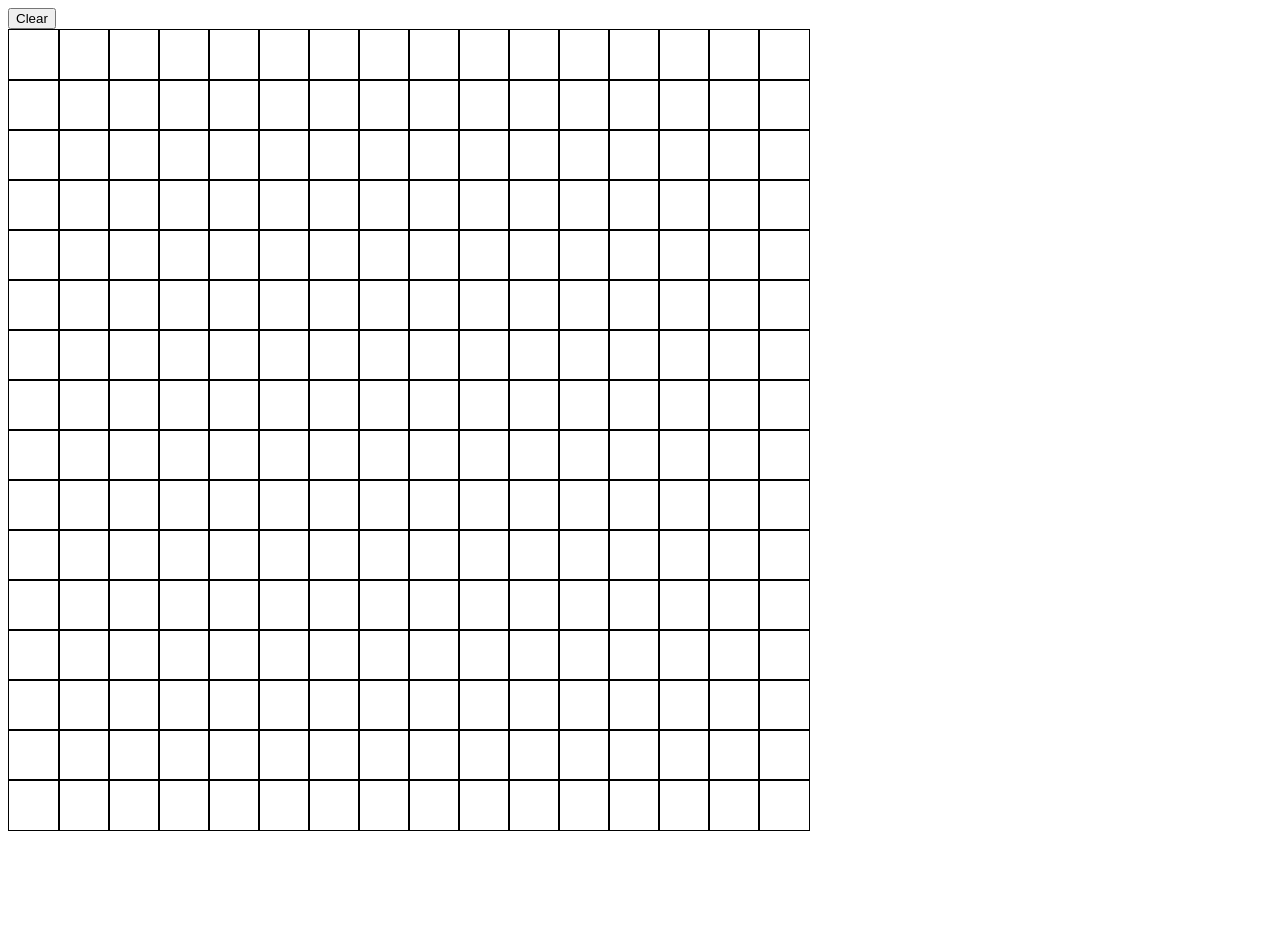
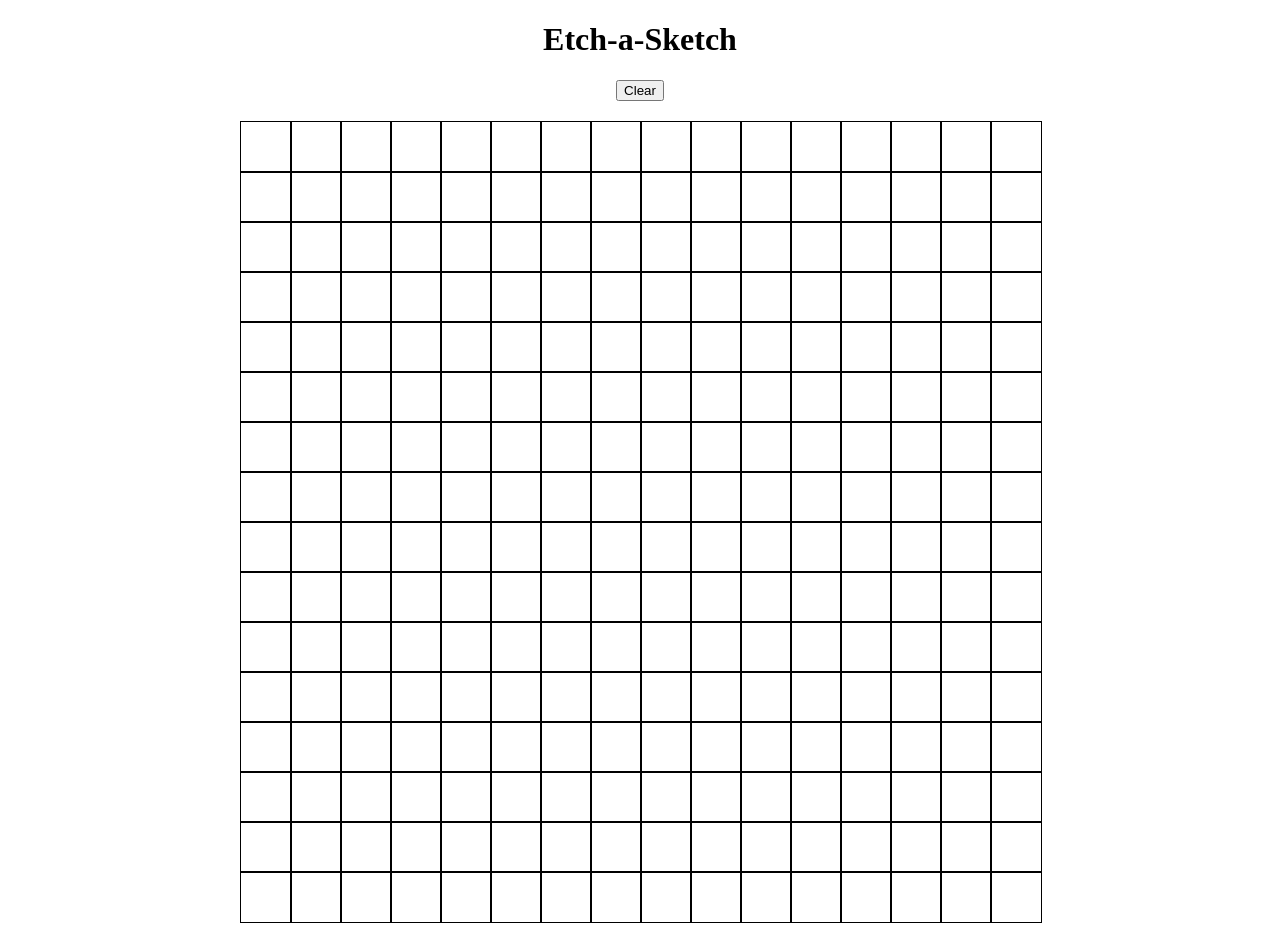
Before and after one commit to narekokr/etch-a-sketch, a plain HTML site: page index.html in a window 1280 px wide. Before the commit the page ends 837 px from the top, so only its background shows below. Drawn offline with Linux system fonts and the light colour scheme.

Commit message:
Added a few fixes

```diff
--- a/index.html
+++ b/index.html
@@ -5,6 +5,7 @@
 	<link rel="stylesheet" href="style.css" type="text/css">
 </head>
 <body>
+	<h1>Etch-a-Sketch</h1>
 	<button>Clear</button>
 	<div id="container"></div>
 	<script type="text/javascript" src="script.js"></script>
--- a/style.css
+++ b/style.css
@@ -1,4 +1,11 @@
+body{
+    text-align: center;
+}
 #container{
+    width: 800px;
+    margin-top: 20px;
+    margin-left: auto;
+    margin-right: auto;
     display: grid;
 }
 .cell{
```
